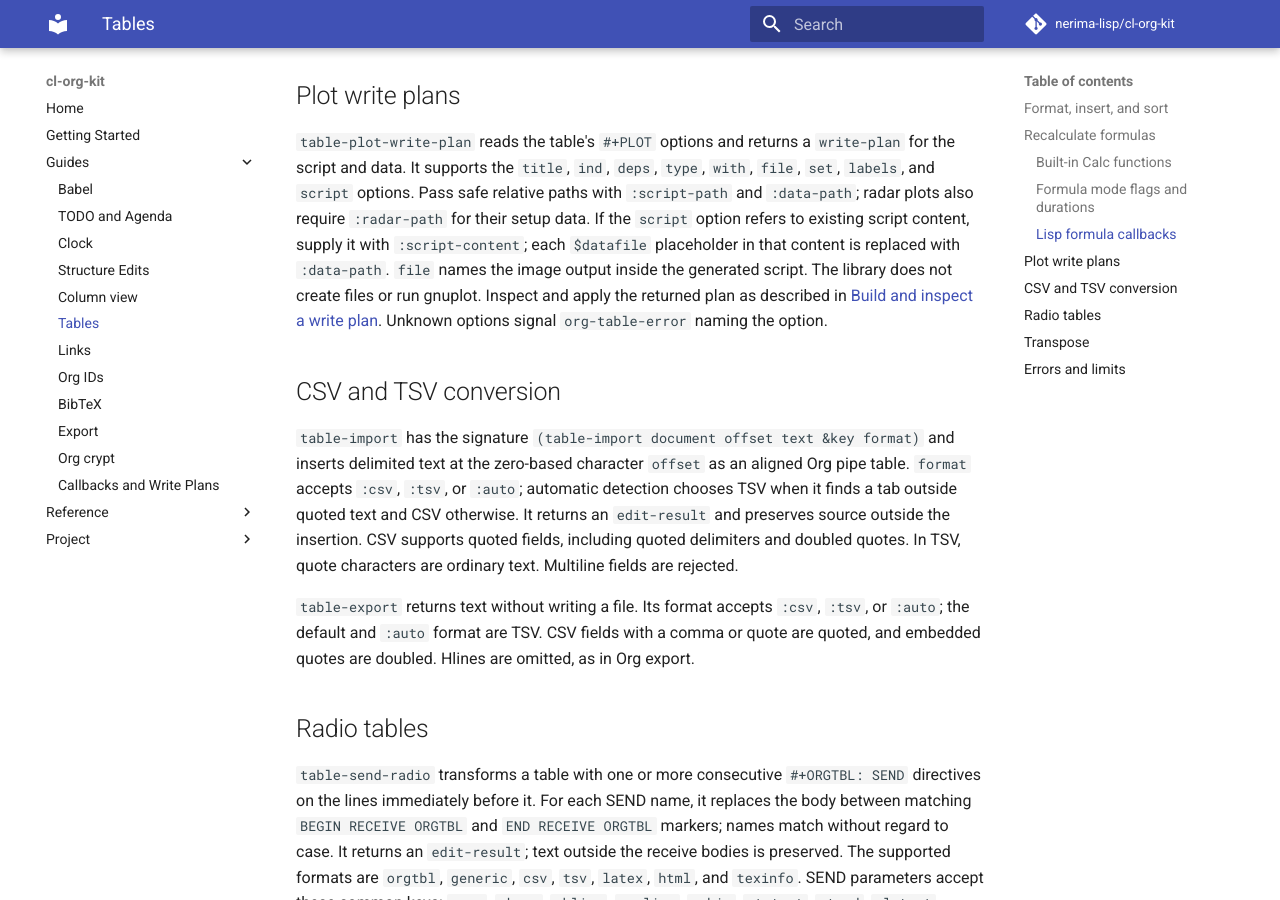
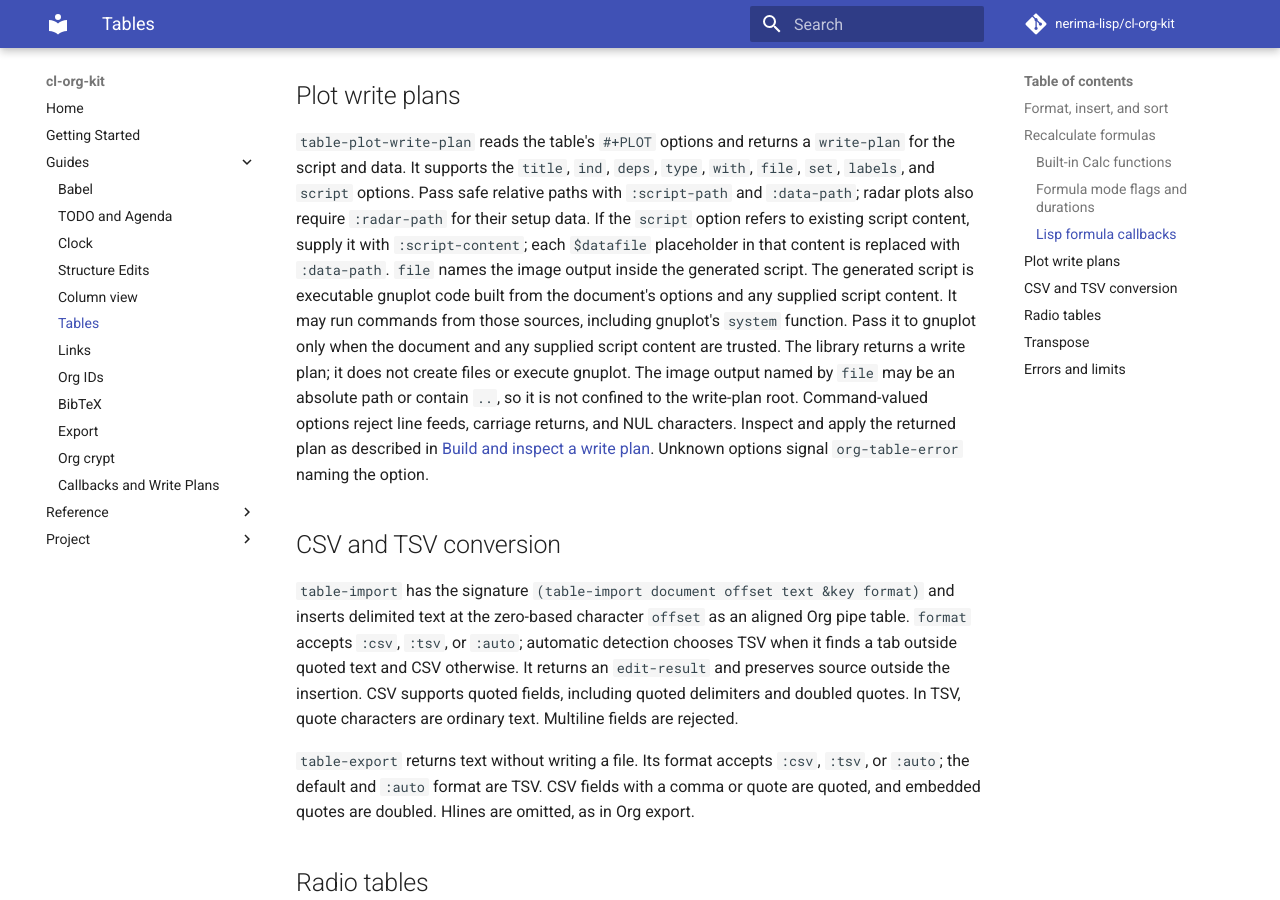
Before and after one commit to nerima-lisp/cl-org-kit, an MkDocs documentation site: the page built from docs/src/guides/tables.md, in a window 1280 px wide and 900 px high, scrolled down 5897 px. Built offline with MkDocs 1.6.1 and Material for MkDocs 9.7.7, drawn with Linux system fonts in a browser that asks for light colours; comment, search, counter and statistics services are not loaded.

Commit message:
fix(tables): reject control characters in plot commands

```diff
--- a/docs/src/guides/tables.md
+++ b/docs/src/guides/tables.md
@@ -291,7 +291,14 @@ paths with `:script-path` and `:data-path`; radar plots also require
 `:radar-path` for their setup data. If the `script` option refers to existing
 script content, supply it with `:script-content`; each `$datafile` placeholder
 in that content is replaced with `:data-path`. `file` names the image output
-inside the generated script. The library does not create files or run gnuplot.
+inside the generated script. The generated script is executable gnuplot code
+built from the document's options and any supplied script content. It may run
+commands from those sources, including gnuplot's `system` function. Pass it to
+gnuplot only when the document and any supplied script content are trusted.
+The library returns a write plan; it does not create files or execute gnuplot.
+The image output named by `file` may be an absolute path or contain `..`, so it
+is not confined to the write-plan root. Command-valued options reject line
+feeds, carriage returns, and NUL characters.
 Inspect and apply the returned plan as described in [Build and inspect a write
 plan](callbacks-and-write-plans.md#build-and-inspect-a-write-plan). Unknown
 options signal `org-table-error` naming the option.
```
Also changed, not shown: 3 other files.
